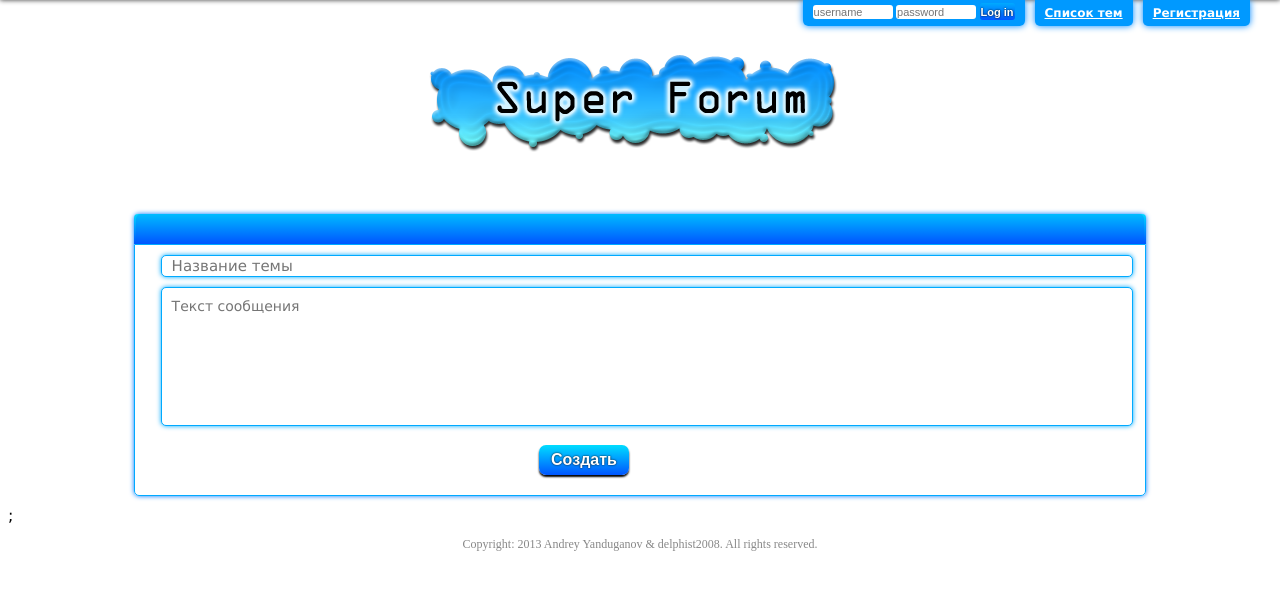
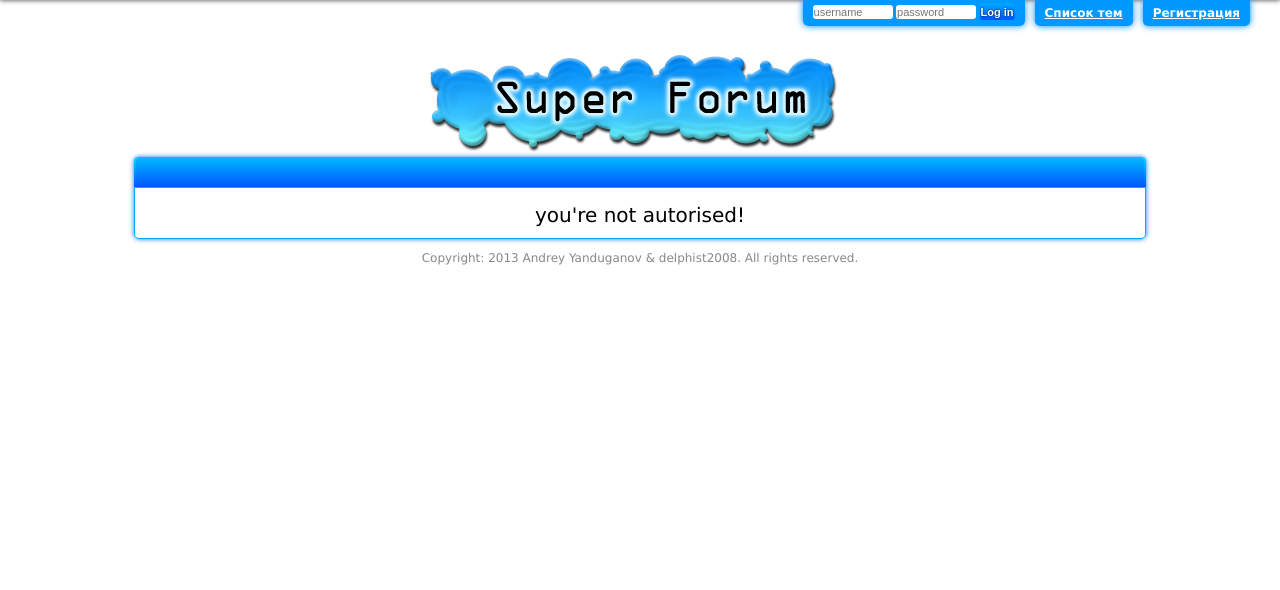
Before and after one commit to andreybotanic/SuperForum, a PHP site: page /newtopic.php in a window 1280 px wide. Shown: the top 590 px of the page. Run offline with PHP 8.4, Linux system fonts and the light colour scheme; data that the repository does not hold is empty.

Commit message:
theme title autocomplete, no reg if autorised, some html glitches.

```diff
--- a/css/newtopic.css
+++ b/css/newtopic.css
@@ -21,3 +21,24 @@ form
 {
     height: 100%;
 }
+
+
+.infotext
+{
+    display: inline-block;
+}
+
+
+.notloginfo
+{
+   text-align: center;
+    font-size: 20px;
+    margin-top: 15px;
+}
+
+
+
+.notlogpost
+{
+    height: 50px;
+}
--- a/footer.html
+++ b/footer.php
@@ -1,10 +1,5 @@
-<!DOCTYPE html>
-<html>
-
     <meta charset="utf-8" />
     <link rel="stylesheet" href="css/footer.css" />
     <footer>
         <p class="copyright">Copyright: 2013 Andrey Yanduganov & delphist2008. All rights reserved.</p>
     </footer>
-
-</html>
--- a/menu.php
+++ b/menu.php
@@ -1,15 +1,16 @@
-<!DOCTYPE html>
-<html>
-<head>
 <meta charset="utf-8"/>
 <link rel="stylesheet" href="css/menu.css"/>
 
 <div class="floatcontainer doc_header" id="header">
     <div class="toplinks" id="toplinks">
         <ul class="nouser">
+            <?php
+            if (!isset($_SESSION['autorised']))
+            echo '
                 <li>
                     <a href="registration.php" target="_parent">Регистрация</a>
-                </li>
+                </li>';
+            ?>
             <li>
                 <a href="viewforum.php" target="_parent">Список тем</a>
             </li>
@@ -17,10 +18,9 @@
                 <form id="navbar_loginform" action="auth.php" method="post" target="_parent">
                     <fieldset class="logindetails" id="logindetails">
                         <div>
-                                <div>
                             <?php
                             if (isset($_SESSION['autorised'])) {
-                                        echo   $_SESSION['user_nick'] . '  <input  type="submit"
+                                echo $_SESSION['user_nick'] . '  <input  type="submit"
                                        value="Log off" class="small-button" />';
                                 $_SESSION['action'] = 'logout';
                             } else
@@ -31,7 +31,8 @@
                                             <input  type="submit"
                                        title="Enter your username and password in the boxes provided to login, or click the &#39;Create new account&#39; button to create a profile for yourself."
                                        value="Log in" class="small-button" />
-                                       '
+                                       ';
+                            echo "\n";
                             ?>
                         </div>
                     </fieldset>
@@ -43,5 +44,3 @@
 <header>
     <a href=index.php target="_parent"> <img src="images/head.png"></a>
 </header>
-</head>
-</html>
--- a/newtopic.php
+++ b/newtopic.php
@@ -10,15 +10,17 @@ session_start();
     <link rel="stylesheet" href="css/newtopic.css"/>
     <script language="javascript" type="text/javascript" src="js/jquery-1.10.2.min.js"></script>
     <script src="js/ui/jquery-ui.js"></script>
+<?php
+include 'menu.php';
+?>
 </head>
 <body>
 <?php
-include 'menu.php';
-?>
+if (isset($_SESSION['autorised'])) {
+    echo '
 <br>
 <br>
 <br>
-
 <div class="post">
     <div class="bgr">
         <div class="postheader">
@@ -34,8 +36,8 @@ include 'menu.php';
 
         </form>
     </div>
-</div>
-<?php
+</div> ';
+
     $hostname = "localhost";
     $username = "db";
     $password = "db";
@@ -43,19 +45,44 @@ $dbName = "forum";
     mysql_connect($hostname, $username, $password) OR DIE("unable to connect to database ");
     mysql_select_db($dbName) or die(mysql_error());
     $topicstable = "topics";
+    $usrtable = "users";
     $query = "SELECT * FROM $topicstable";
     $result = mysql_query($query);
     echo "<script>
 $(function() {
-    var Tags = [\n";
-while ($topics = mysql_fetch_array($result))
-    echo "\"" . $topics['title'] . "\",\n";
-echo '	];
-	$("#name").autocomplete({source: Tags});
+
+    $(\"#name\").autocomplete({
+        source: [";
+
+    while ($topics = mysql_fetch_array($result)) {
+        $creator = $topics['creator'];
+        $usr = mysql_query("SELECT * FROM $usrtable WHERE id=$creator");
+        $usr = mysql_fetch_array($usr)['nick'];
+        $dt = $topics['creationdate'];
+        echo "\n{\n" . 'topic : "' . $topics['id'] . "\",\n" . ' value : "' . $topics['title'] . "\",\n" . 'creator : "' . $usr . '",' . "\n date: \"" . $dt . "\"\n},";
+    }
+    echo "\n]
+    }).data( \"ui-autocomplete\" )._renderItem = function( ul, item ) {
+        var inner_html = '<a href = \"viewtopic.php?topic='+  item.topic +'\" target=\"_blank\">' + '<b>'+item.value + '</b> (created by <b>' +item.creator + '</b> on <b>' +item.date+ ')</b></a>';
+        return $( \"<li></li>\" )
+            .data( \"item.autocomplete\", item )
+            .append(inner_html)
+            .appendTo( ul );
+    };
 });
-</script>;'
+</script>";
+} else echo "
+<div class=\"post\">
+    <div class=\"bgr\">
+        <div class=\"postheader\">
+        </div>
+    </div>
+    <div class=\"postbody notlogpost\">
+        <div class = \"notloginfo\">you're not autorised!</div>
+    </div>
+</div> ";
+
+include 'footer.php';
 ?>
-
-<iframe src="footer.html" seamless scrolling="no"></iframe>
 </body>
 </html>
```
Also changed, not shown: index.php (+7 -6 lines), registration.php (+6 -4 lines), viewforum.php (+6 -4 lines), viewtopic.php (+5 -4 lines). Lines whose indentation alone changed are shown as unchanged.
